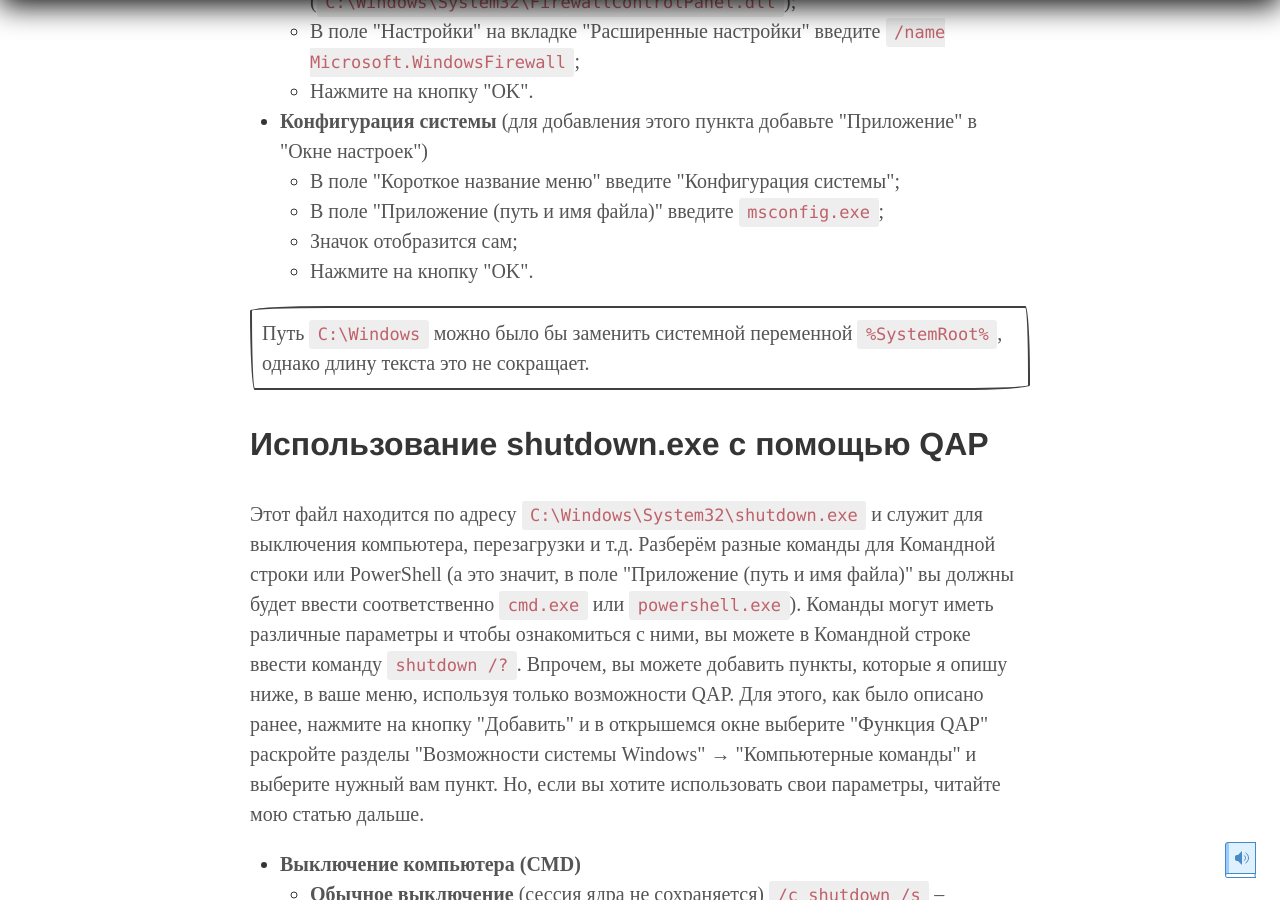
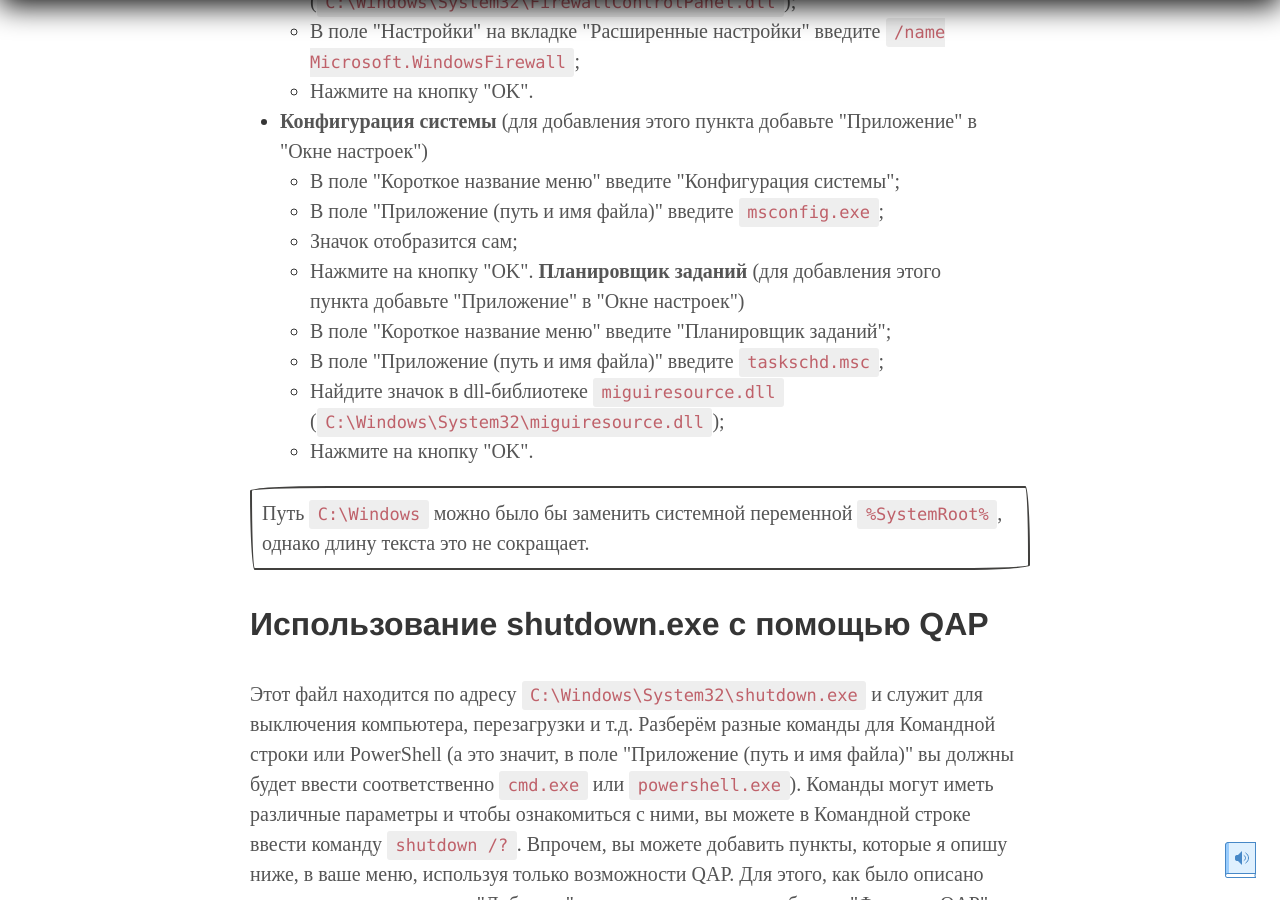
Before and after one commit to postolny/postolny.github.io, a Jekyll site: the page built from _posts/2024-11-12-сome-configurare-quick-access-popup.md, in a window 1280 px wide and 900 px high, scrolled down 13434 px. Built offline with Jekyll 4.4.1, drawn with Linux system fonts in a browser that asks for light colours.

Commit message:
Add files via upload

```diff
--- a/_posts/2024-11-12-сome-configurare-quick-access-popup.md
+++ b/_posts/2024-11-12-сome-configurare-quick-access-popup.md
@@ -244,6 +244,11 @@ tags: [Software]
   - В поле "Приложение (путь и имя файла)" введите `msconfig.exe`;
   - Значок отобразится сам;
   - Нажмите на кнопку "OK".
+  **Планировщик заданий** (для добавления этого пункта добавьте "Приложение" в "Окне настроек")
+  - В поле "Короткое название меню" введите "Планировщик заданий";
+  - В поле "Приложение (путь и имя файла)" введите `taskschd.msc`;
+  - Найдите значок в dll-библиотеке `miguiresource.dll` (`C:\Windows\System32\miguiresource.dll`);
+  - Нажмите на кнопку "OK".
 
 Путь `C:\Windows` можно было бы заменить системной переменной `%SystemRoot%`, однако длину текста это не сокращает.
 {: .cornice}
```
